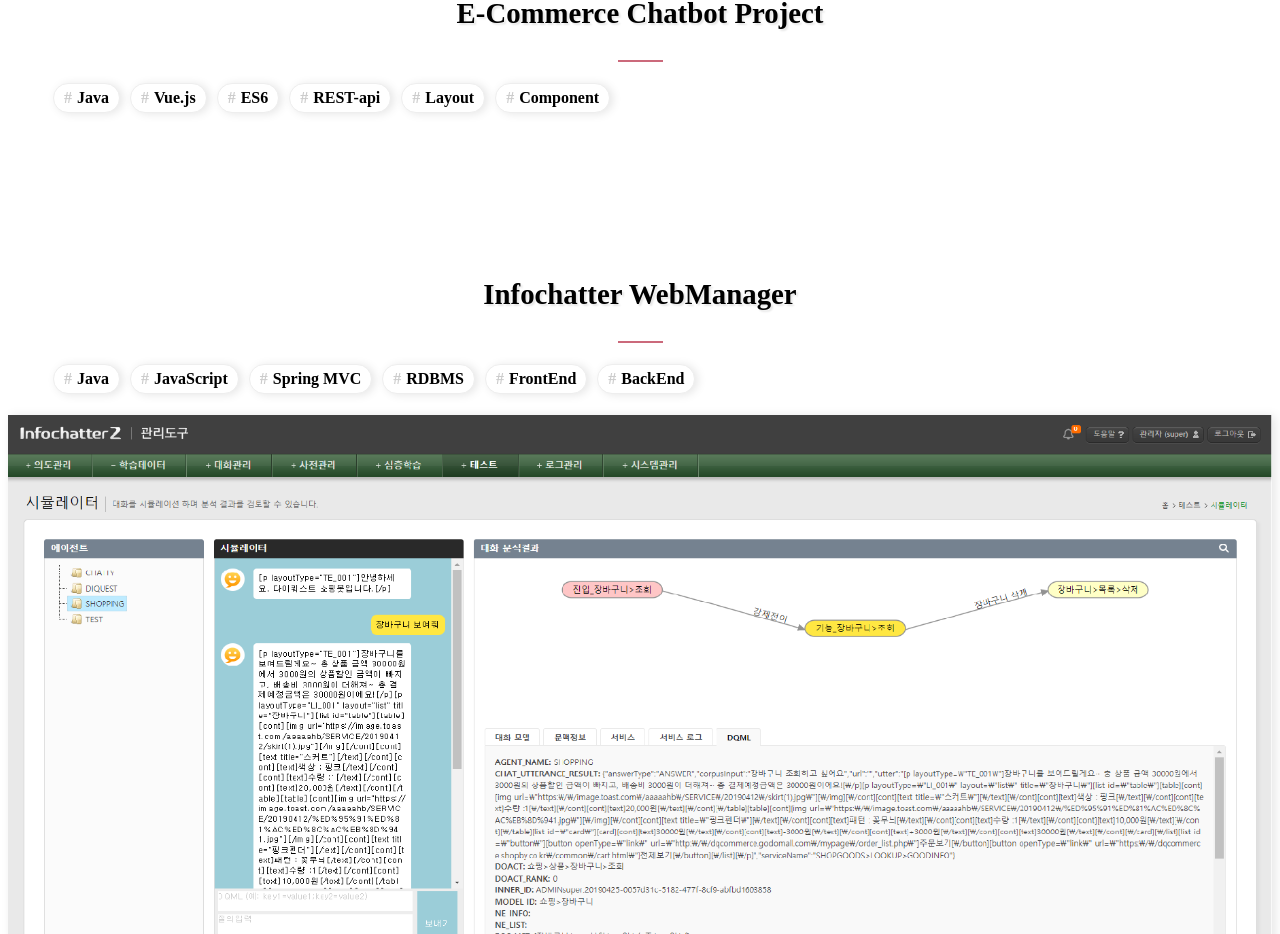
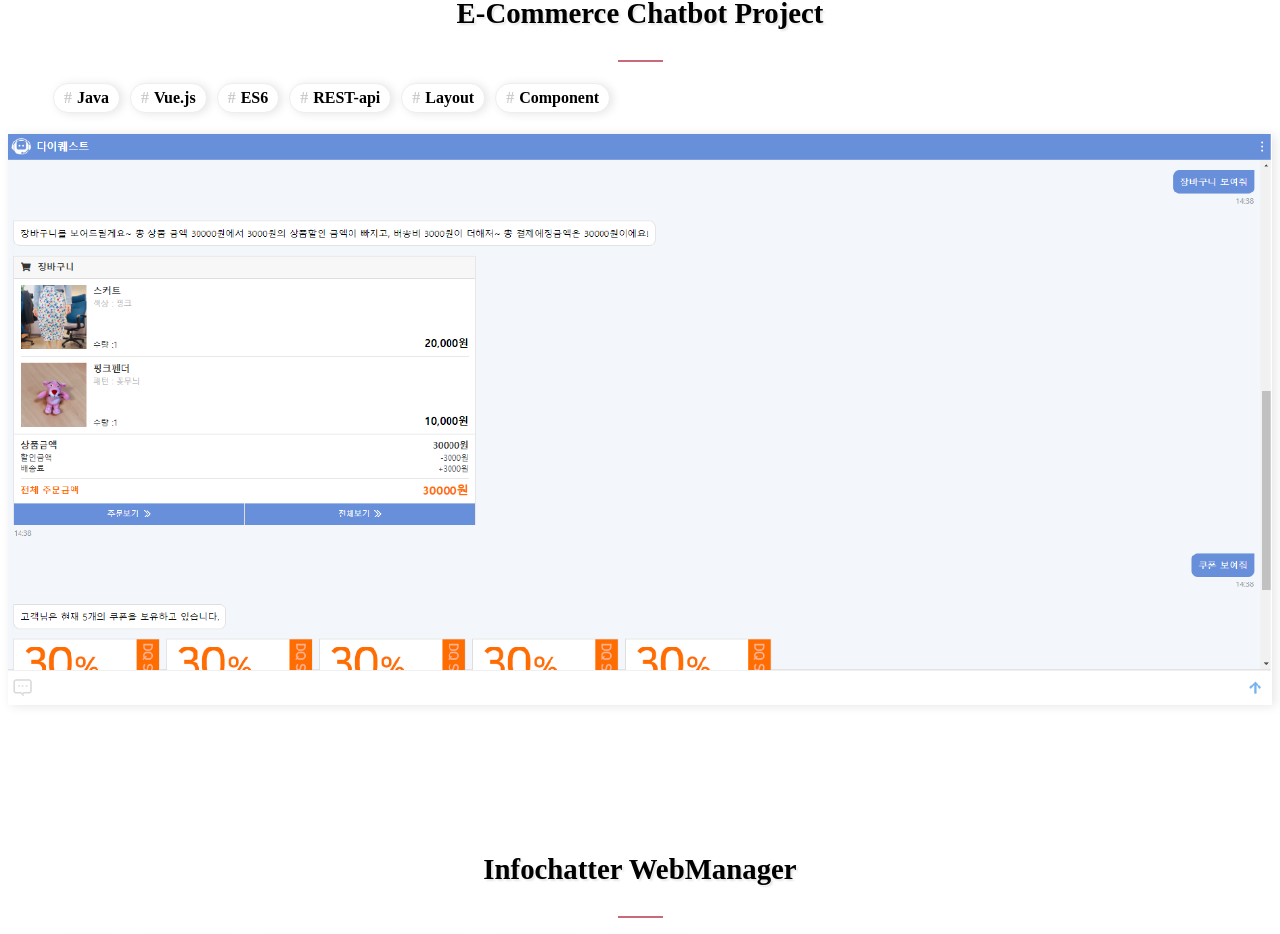
Before and after one commit to deepmining3825/donghyun.info, a Vue app: page /project in a window 1280 px wide. Shown: the part 1167-2101 px from the top of the page. Built offline with nearby package versions, Linux system fonts and the light colour scheme.

Commit message:
디테일 모달 주석처리

```diff
--- a/src/components/CommerceChatbot.vue
+++ b/src/components/CommerceChatbot.vue
@@ -15,24 +15,24 @@
             </ul>
         </div>
 
-        <!-- <div class="projects-image-commerce" @mouseup="showButton" @mouseleave="hideButton">
+        <div class="projects-image-commerce" @mouseup="showButton" @mouseleave="hideButton">
             <img class="projects-image" src="..\assets\commerce.png" alt="">
-            <div class="image-cover-commerce" style="opacity: 0;" ref="image">
+            <!-- <div class="image-cover-commerce" style="opacity: 0;" ref="image">
                 <span class="image-cover-commerce__btn">View details</span>
-            </div>
-        </div> -->
+            </div> -->
+        </div>
     </section>
 </template>
 
 <script>
 export default {
     methods: {
-        // showButton() {
-        //     this.$refs.image.style.opacity = 1;
-        // },
-        // hideButton() {
-        //     this.$refs.image.style.opacity = 0;
-        // },
+        showButton() {
+            //this.$refs.image.style.opacity = 1;
+        },
+        hideButton() {
+            //this.$refs.image.style.opacity = 0;
+        },
     }
 }
 </script>
```
